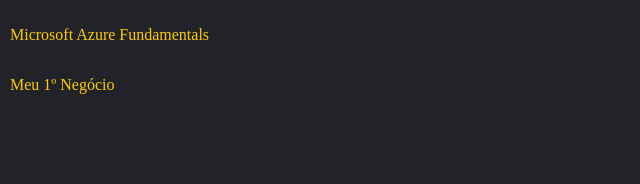
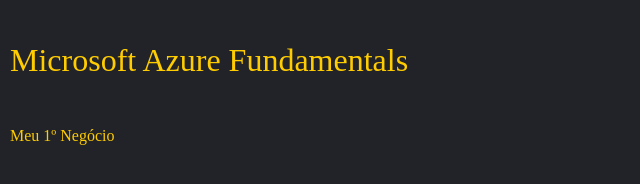
Before and after one commit to c-rn/0, a website: page html/links.html in a window 1280 px wide. Shown: the whole page, without its empty margins (0-640 px from the left). Drawn offline with Linux system fonts and the light colour scheme.

Commit message:
Ceo-Sammarco - Wed 10 Apr 2024

```diff
--- a/html/links.html
+++ b/html/links.html
@@ -13,12 +13,12 @@
 
 <body>
    <menu>
-      <Link
+      <Link id="l1"
          to="https://www.sympla.com.br/sympla-play/mhwNQJYg2hAGNprq6KVAPzj6lHKysxzZT1jcBQS2hm4"
          txt="Microsoft Azure Fundamentals"
       ></Link>
 
-      <Link
+      <Link id="l2"
          to="https://www.sympla.com.br/sympla-play/k0GhaVIiHVFY0stzYRWJ_SW2N8xJ-nzhibHl0j3ncqQ"
          txt="Meu 1º Negócio"
       ></Link>
@@ -31,13 +31,38 @@
       const
          _ = ( ...v ) => console.log( ...v )
          ,
+         $ = v => document.querySelector( v )
+         ,
          $$ = v => document.querySelectorAll( v )
       ;
 
-      HTMLElement.prototype.get = function( v ) {
+      /* == [ Element prototype ]
+      == == == == == == == == == */
+      Element.prototype.$ = function( v ) {
          return(
-            document.querySelector( v )
+            this.querySelector( v )
          );
+      };
+      Element.prototype.$$ = function( v ) {
+         return(
+            this.querySelectorAll( v )
+         );
+      };
+      Element.prototype.css = function( v ) {
+         return(
+            this.style.cssText = v
+         );
+      };
+      Element.prototype.CSS = function( props ) {
+         for( let v in props ) {
+               this.style.prototype = v;
+               this.style.v = props[v];
+               _( "style: ", this.style );
+            /*return(
+               this.style = v
+               this.style.v = props[v]
+            );*/
+         }
       };
       Element.prototype.attribute = function( v ) {
          return( this.getAttribute( v ) );
@@ -69,5 +94,19 @@
       //}
 
       //Link();
+
+      l1.css( "font-size: 2rem !important;" );
+      l2.CSS( {
+         fontSize: "3rem",
+         fontWeight: "bold",
+      } );
+
+      let o = {
+         name: "nome",
+         idade: "13",
+      };
+      for( let i in o ) {
+         _( "i: ", i, ".i: ", o[i] );
+      }
    </script>
 </body>
```
